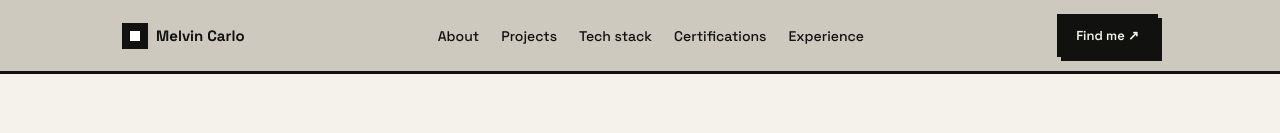
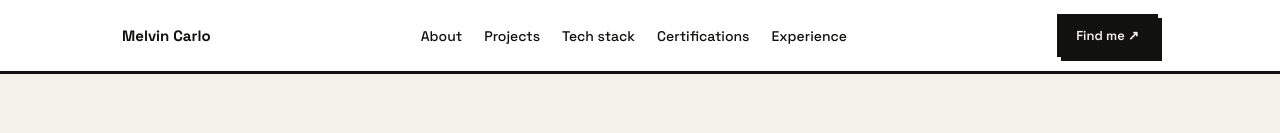
Before and after one commit to MelvinCarlo72/Portfolio, a plain HTML site: page index.html in a window 1280 px wide. Shown: the top 133 px of the page. Drawn offline with Linux system fonts and the light colour scheme.

Commit message:
Add files via upload

```diff
--- a/index.html
+++ b/index.html
@@ -50,15 +50,13 @@
   .mono { letter-spacing: .02em; font-variant-numeric: tabular-nums; }
 
   nav {
-    background: var(--gray);
+    background: var(--panel);
     border-bottom: var(--border);
     padding: 14px 0;
     position: sticky; top: 0; z-index: 10;
   }
   nav .wrap { display: flex; align-items: center; justify-content: space-between; gap: 16px; flex-wrap: wrap; }
-  .logo { display: flex; align-items: center; gap: 8px; font-weight: 700; font-size: 15px; }
-  .logo .box { width: 26px; height: 26px; border: var(--border); background: var(--ink); position: relative; flex-shrink: 0; }
-  .logo .box::after { content: ""; position: absolute; inset: 5px; background: var(--panel); }
+  .logo { font-weight: 700; font-size: 15px; }
   .navlinks { display: flex; gap: 22px; font-size: 14px; font-weight: 500; flex-wrap: wrap; }
   .navlinks a { text-decoration: none; position: relative; transition: color .15s ease; }
   .navlinks a::after {
@@ -268,7 +266,7 @@
 
 <nav>
   <div class="wrap">
-    <div class="logo"><span class="box"></span> Melvin Carlo</div>
+    <div class="logo">Melvin Carlo</div>
     <div class="navlinks">
       <a href="#about">About</a>
       <a href="#projects">Projects</a>
```
